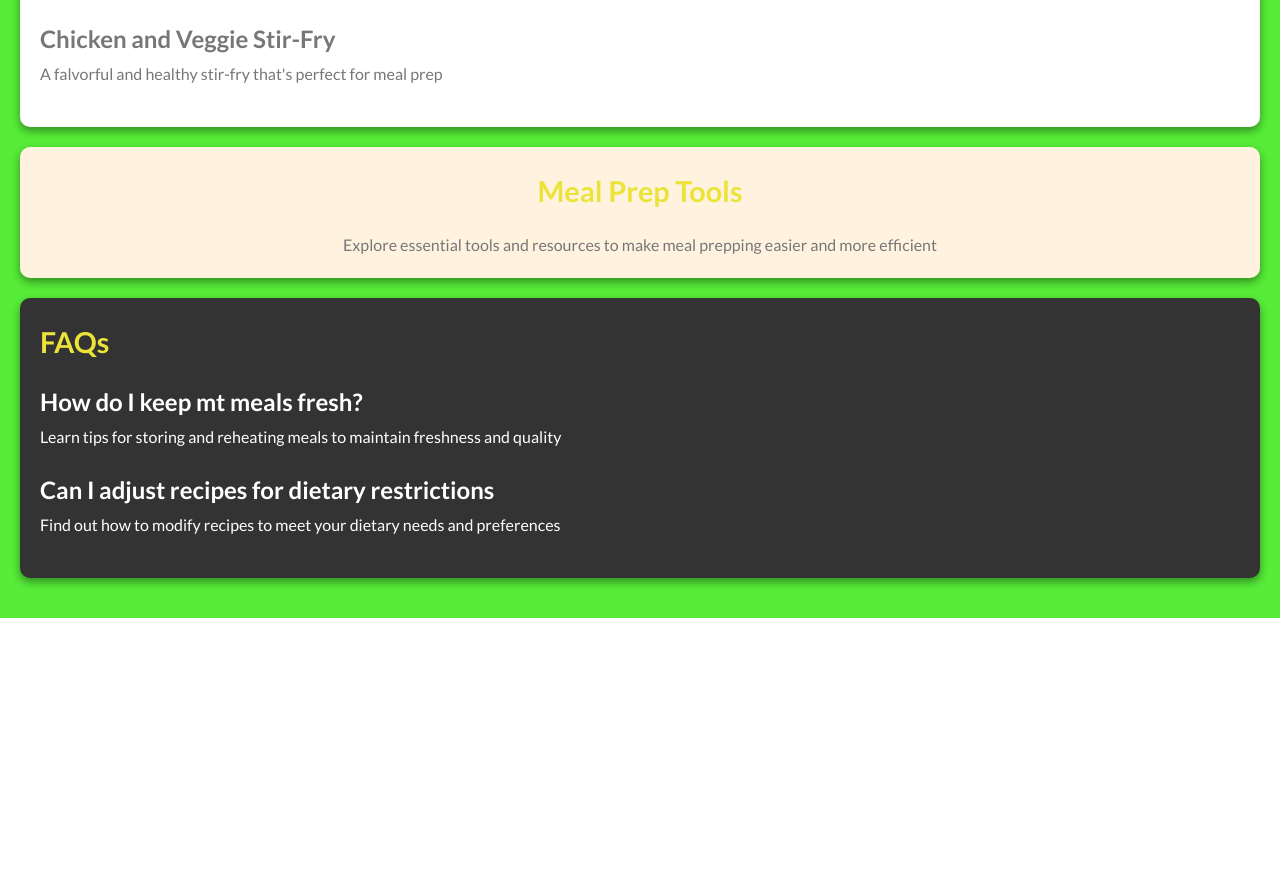
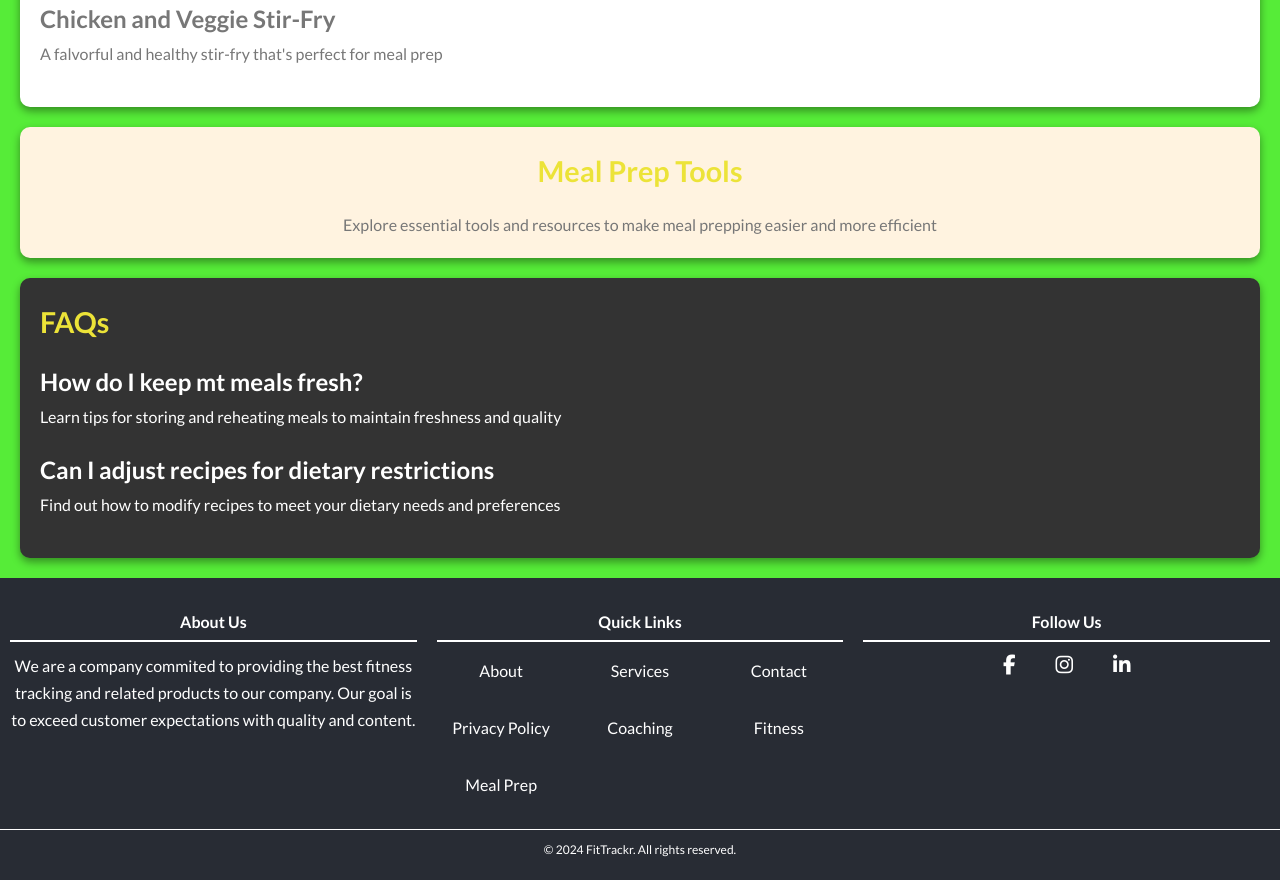
Before and after one commit to VanessaKasminoff/fitTrackr, a React (Vite) app in the folder client/: page /MealPrep in a window 1280 px wide. Shown: the part 920-1800 px from the top of the page. Before the commit the page ends 1538 px from the top, so only its background shows below. Built offline with nearby package versions, Linux system fonts and the light colour scheme; no server answers.

Commit message:
added footer to mealprep page

```diff
--- a/client/src/assets/css/style.css
+++ b/client/src/assets/css/style.css
@@ -673,7 +673,6 @@ nav #check {
 
 .mealprep-page {
   background-color: #56ec38;
-  padding: 20px;
 }
 .mealprep-page .mealprep-header {
   background-color: #a2f950;
@@ -694,7 +693,7 @@ nav #check {
 .mealprep-page section {
   background: #fff;
   padding: 20px;
-  margin: 20px 0;
+  margin: 20px 20px;
   border-radius: 10px;
   box-shadow: 0 4px 8px rgba(0, 0, 0, 0.4);
 }
--- a/client/src/assets/scss/_mealprep.scss
+++ b/client/src/assets/scss/_mealprep.scss
@@ -1,6 +1,5 @@
 .mealprep-page {
     background-color: #56ec38;
-    padding: 20px;
 
         .mealprep-header {
         background-color: #a2f950;
@@ -24,7 +23,7 @@
     section {
         background: #fff;
         padding: 20px;
-        margin: 20px 0;
+        margin: 20px 20px;
         border-radius: 10px;
         box-shadow: 0 4px 8px rgba(0,0,0,0.4);
 
--- a/client/src/pages/MealPrep.jsx
+++ b/client/src/pages/MealPrep.jsx
@@ -4,6 +4,7 @@ import MealPrepPlan from '../assets/components/MealPrepPlan';
 import MealPrepRecipe from '../assets/components/MealPrepRecipe';
 import MealPrepTool from '../assets/components/MealPrepTool';
 import MealPrepFAQ from '../assets/components/MealPrepFAQ';
+import Footer from '../assets/components/footer';
 
 function MealPrep() {
   return (
@@ -17,6 +18,7 @@ function MealPrep() {
       <MealPrepRecipe />
       <MealPrepTool />
       <MealPrepFAQ />
+      <Footer />
     </div>
   )
 
```
Also changed, not shown: 1 other file (tests, documents, lock files or other folders).
